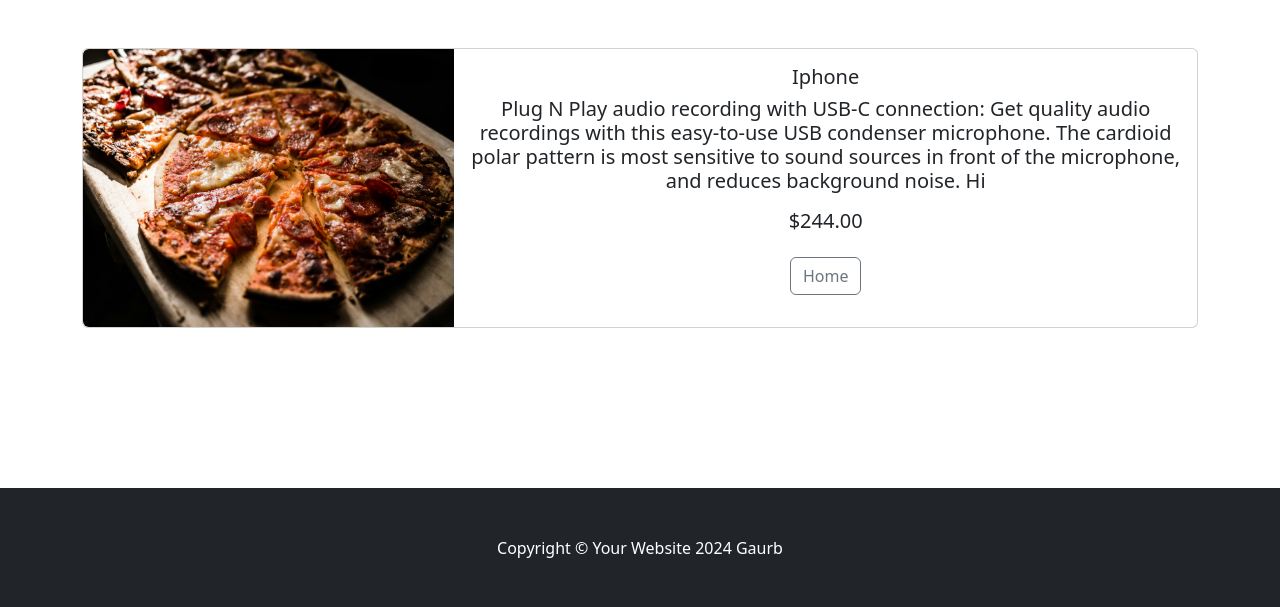
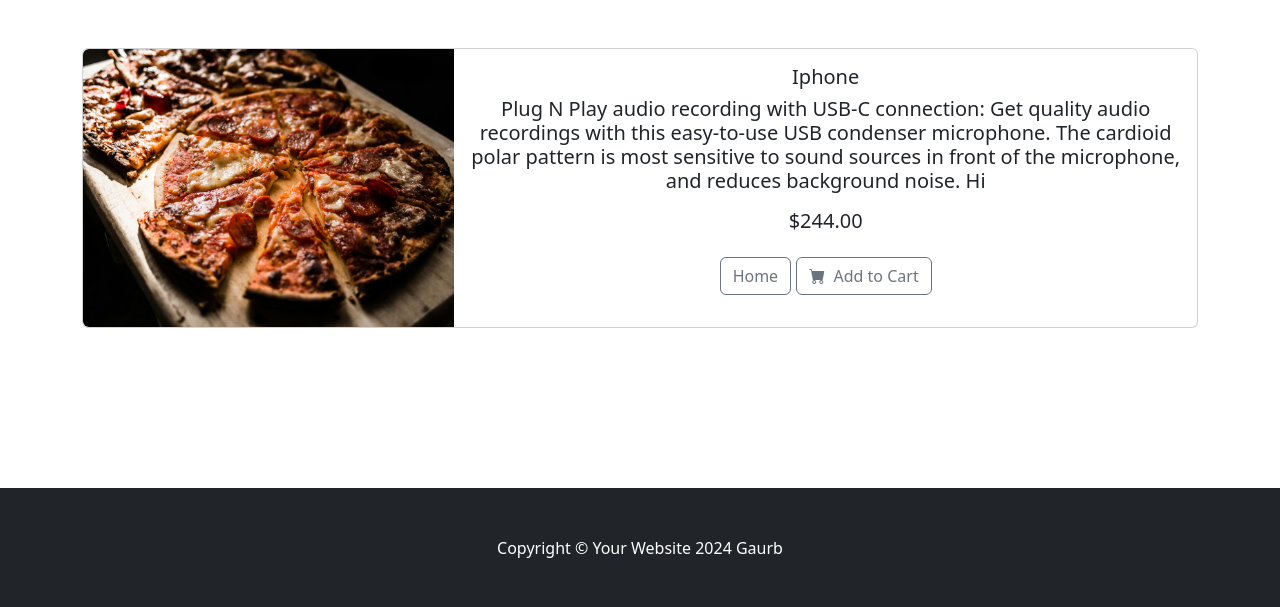
Before and after one commit to Garurab-Subedi/ecom_django, a Django app: page /product/1 in a window 1280 px wide. Shown: the part 56-663 px from the top of the page. Run offline with Django 5.2, Linux system fonts and the light colour scheme; data comes from the database, SQL or seed files in the repository; both versions use the stored data as it was after the commit; some libraries are stand-ins or nearby versions.

Commit message:
add session on the cart and check it

```diff
--- /dev/null
+++ b/cart/cart.py
@@ -0,0 +1,24 @@
+class Cart():
+    def __init__(self, request):
+        self.session = request.session
+
+        # Get the current session key if it exits
+        cart = self.session.get('session_key')
+
+        # if the user is new, no session key! create one
+        if 'session_key' not in request.session:
+            cart = self.session['session_key'] = {}
+
+        #Make sure cart is available an all pages of site
+        self.cart = cart
+
+    def add(self, product):
+        product_id = str(product.id)
+
+        #Logic
+        if product_id in self.cart:
+            pass
+        else:
+            self.cart[product_id] = {'price': str(product.price)}
+
+        self.session.modified = True
--- /dev/null
+++ b/cart/context_processors.py
@@ -0,0 +1,4 @@
+from .cart import Cart
+
+def cart(request):
+    return {'cart': Cart(request)}
--- a/ecom/settings.py
+++ b/ecom/settings.py
@@ -53,6 +53,7 @@ TEMPLATES = [
                 'django.template.context_processors.request',
                 'django.contrib.auth.context_processors.auth',
                 'django.contrib.messages.context_processors.messages',
+                'cart.context_processors.cart'
             ],
         },
     },
--- a/store/templates/base.html
+++ b/store/templates/base.html
@@ -15,6 +15,7 @@
         <link href="https://cdn.jsdelivr.net/npm/bootstrap-icons@1.5.0/font/bootstrap-icons.css" rel="stylesheet" />
         <!-- Core theme CSS (includes Bootstrap)-->
         <link href="{% static 'css/styles.css' %}" rel="stylesheet" />
+        <script src="https://code.jquery.com/jquery-3.7.1.min.js" integrity="sha256-/JqT3SQfawRcv/BIHPThkBvs0OEvtFFmqPF/lYI/Cxo=" crossorigin="anonymous"></script>
     </head>
     <body>
         <!-- Navigation-->
--- a/store/templates/product.html
+++ b/store/templates/product.html
@@ -33,6 +33,11 @@
                                 <a href="{% url 'home' %}" class="btn btn-outline-secondary">
                                     Home
                                 </a>
+                                <button class="btn btn-outline-secondary" id="add-cart" value="{{ product.id }}">
+                                    <i class="bi-cart-fill me-1"></i>
+                                    Add to Cart
+                                </button>
+
                     </center>
                 </div>
             </div>
@@ -41,4 +46,32 @@
 </div>
 <br /><br /><br /><br /><br /><br />
 
+<script>
+
+$(document).on('click', "#add-cart", function(e){
+    e.preventDefault();
+    $.ajax({
+        type: "POST",
+        url: "{% url 'cart_add' 0 %}".replace('0', product_id),
+        data: {
+            product_id: $('add-cart').val(),
+            csrfmiddlewaretoken: '{{ csrf_token }}',
+            action: 'post'
+        },
+        success: function(response) {
+            if (response.status === 'success') {
+                alert('Product added to cart successfully!');
+            } else {
+                alert('Failed to add product to cart.');
+            }
+        },
+        error: function(xhr, status, error) {
+            console.error('Error:', error);
+            alert('An error occurred while adding the product to the cart.');
+        }
+    });
+})
+</script>
+
+
 {% endblock %}
```
Also changed, not shown: cart/views.py (+18 -2 lines), db.sqlite3.
